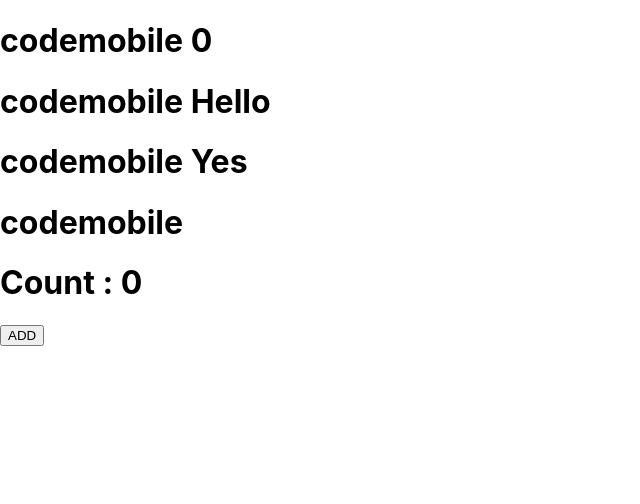
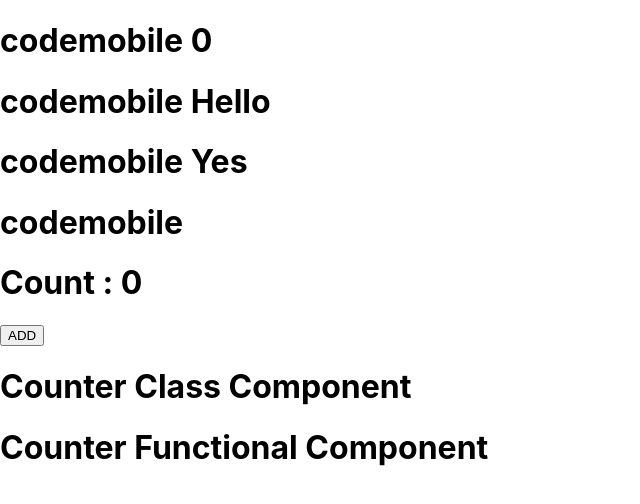
Before and after one commit to iiimomoniii/Intro_React-Web, a React (Create React App) app: page / in a window 1280 px wide. Shown: the top 504 px of the page, without its empty margins (0-640 px from the left). Built offline with nearby package versions, Linux system fonts and the light colour scheme.

Commit message:
Update
เพิ่ม CounterClassComponent เเละ CounterFunctionalComponent เเล้วทำการเรียกใช้ ที่ app.js

```diff
--- a/src/App.js
+++ b/src/App.js
@@ -1,5 +1,6 @@
 import React, { useState } from "react";
-
+import CounterClassComponent from "./CounterClassComponents";
+import CounterFunctionalComponent from "./CounterFunctionalComponent";
 export default () => {
   let var1 = 0;
   const var2 = "Hello";
@@ -27,6 +28,9 @@
       >
         ADD
       </button>
+
+      <CounterClassComponent />
+      <CounterFunctionalComponent />
     </div>
   );
 };
--- /dev/null
+++ b/src/CounterClassComponents.js
@@ -0,0 +1,11 @@
+import React, { Component } from "react";
+
+export default class CounterClassComponent extends Component {
+  render() {
+    return (
+      <div>
+        <h1>Counter Class Component</h1>
+      </div>
+    );
+  }
+}
--- /dev/null
+++ b/src/CounterFunctionalComponent.js
@@ -0,0 +1,9 @@
+import React from "react";
+
+export default function CounterFunctionalComponent() {
+  return (
+    <div>
+      <h1>Counter Functional Component</h1>
+    </div>
+  );
+}
```
